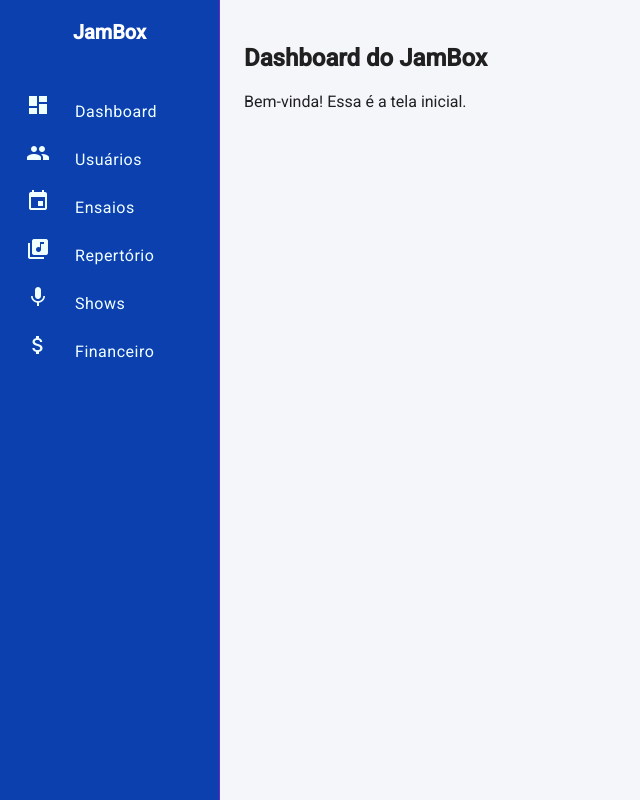
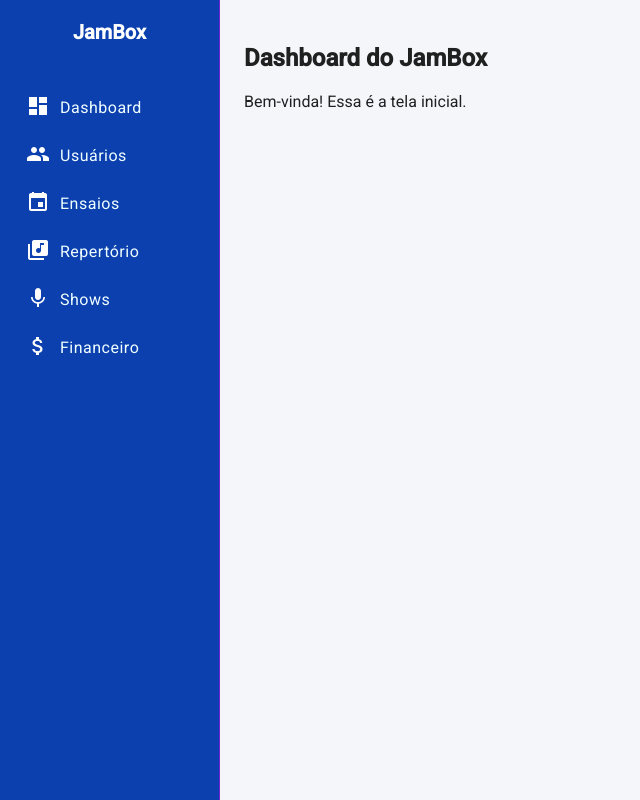
Before and after one commit to EliPeixoto/jambox-front, an Angular app: page /dashboard in a window 1280 px wide. Shown: the whole page, without its empty margins (0-640 px from the left). Built offline with nearby package versions, Linux system fonts and the light colour scheme.

Commit message:
ajustado alinhamento sidebar

```diff
--- a/src/app/layout/sidebar/sidebar.component.scss
+++ b/src/app/layout/sidebar/sidebar.component.scss
@@ -27,14 +27,28 @@
     display: flex;
     align-items: center;
     gap: 12px;
+    padding: 8px 12px;
+    height: 48px;
+    border-radius: 8px;
     color: white;
-    border-radius: 8px;
-    margin-bottom: 10px;
     font-weight: 500;
     transition: background 0.2s;
-    padding: 8px 12px;
-    height: 48px;
   }
+
+.mat-icon.icones {
+  font-size: 24px;
+  margin: 0;
+  color: white;
+  vertical-align: middle;
+  transform: translateY(-2px);
+  margin-right: 10px;
+}
+
+a.mat-list-item span {
+  font-size: 16px;
+  color: white;
+  line-height: 1;
+}
 
   a.mat-list-item:hover,
   a.mat-list-item.active-link {
@@ -55,9 +69,13 @@
     line-height: 1;
     margin: 0;
   }
+  div {
+    display: flex;
+    align-items: center;
+    justify-content: center;
+  }
+
   span{
     color: azure;
+
   }
-  .icones{
-    color: azure;
-  }
```
